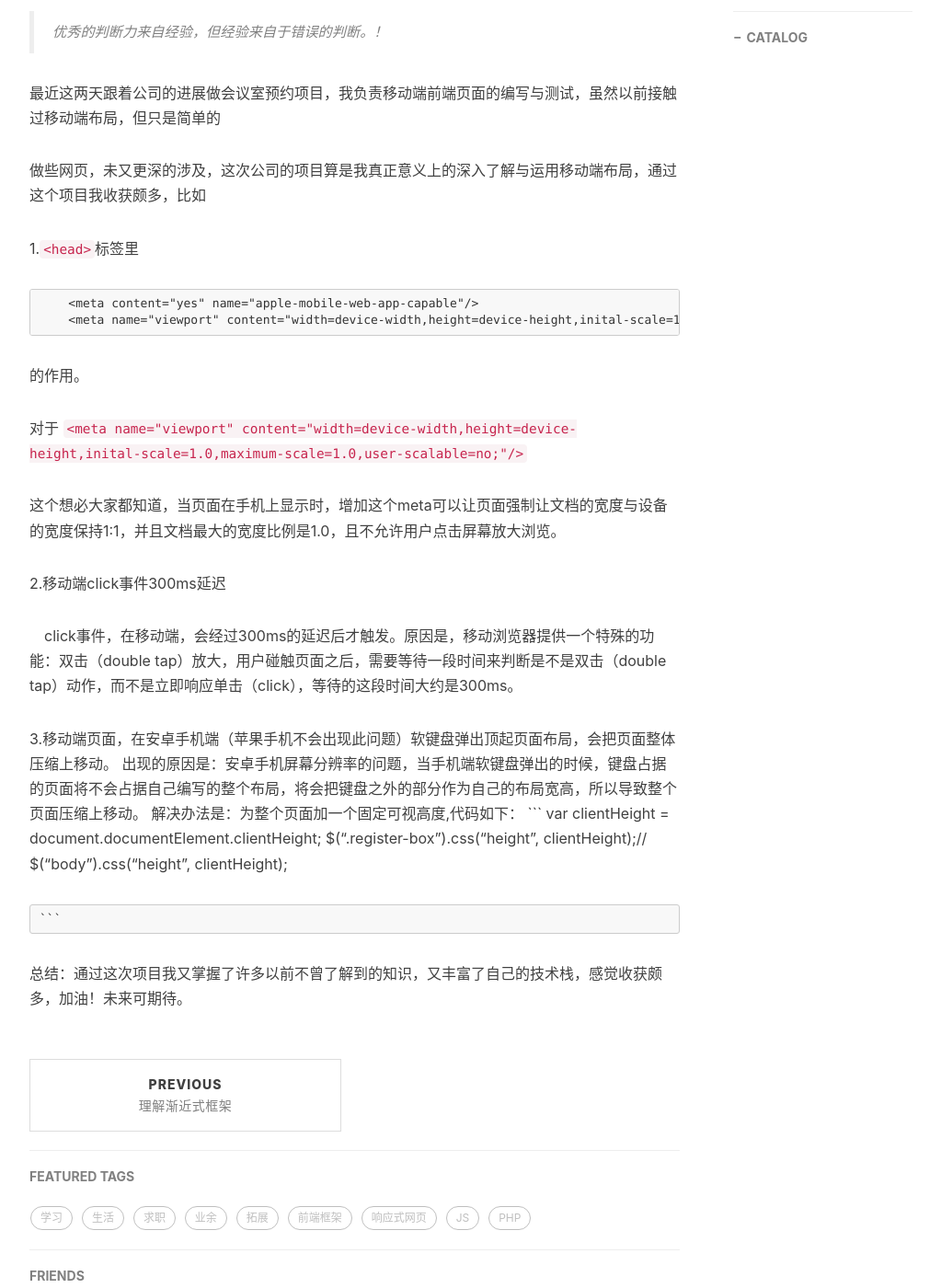
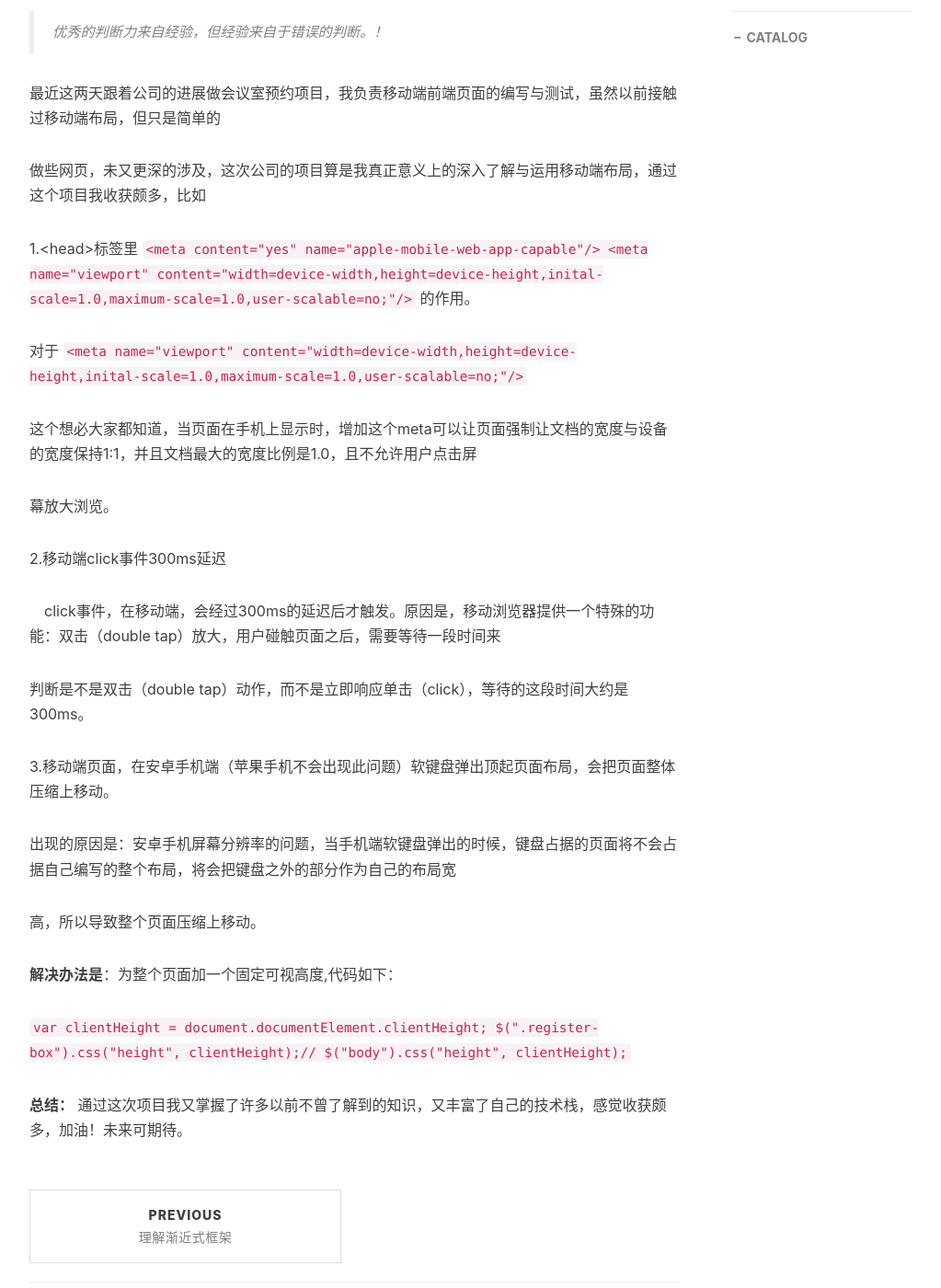
Before and after one commit to lisbeth0720/lisbeth0720.github.io, a Jekyll site: the page built from _posts/2019-10-30-关于编写移动端页面遇到的坑与总结.md, in a window 1280 px wide and 1400 px high, scrolled down 611 px. Shown: the whole window at 92% size, without its empty margins (233-1256 px from the left). Built offline with Jekyll 4.4.1, drawn with Linux system fonts in a browser that asks for light colours; nearby versions of some CDN libraries; comment, search, counter and statistics services are not loaded.

Commit message:
Update 2019-10-30-关于编写移动端页面遇到的坑与总结.md

````diff
--- a/_posts/2019-10-30-关于编写移动端页面遇到的坑与总结.md
+++ b/_posts/2019-10-30-关于编写移动端页面遇到的坑与总结.md
@@ -17,31 +17,37 @@ tags:
 
 做些网页，未又更深的涉及，这次公司的项目算是我真正意义上的深入了解与运用移动端布局，通过这个项目我收获颇多，比如
 
-1.```<head>```标签里
+1.<head>标签里
    ```
     <meta content="yes" name="apple-mobile-web-app-capable"/>
-    <meta name="viewport" content="width=device-width,height=device-height,inital-scale=1.0,maximum-scale=1.0,user-scalable=no;"/>
-   ```
+    <meta name="viewport" content="width=device-width,height=device-height,inital-scale=1.0,maximum-scale=1.0,user-scalable=no;"/>```
 的作用。
 
 对于
 ``` <meta name="viewport" content="width=device-width,height=device-height,inital-scale=1.0,maximum-scale=1.0,user-scalable=no;"/>```
 
-这个想必大家都知道，当页面在手机上显示时，增加这个meta可以让页面强制让文档的宽度与设备的宽度保持1:1，并且文档最大的宽度比例是1.0，且不允许用户点击屏幕放大浏览。
+这个想必大家都知道，当页面在手机上显示时，增加这个meta可以让页面强制让文档的宽度与设备的宽度保持1:1，并且文档最大的宽度比例是1.0，且不允许用户点击屏
+
+幕放大浏览。
 
 
 2.移动端click事件300ms延迟
 
-　click事件，在移动端，会经过300ms的延迟后才触发。原因是，移动浏览器提供一个特殊的功能：双击（double tap）放大，用户碰触页面之后，需要等待一段时间来判断是不是双击（double tap）动作，而不是立即响应单击（click），等待的这段时间大约是300ms。
+　click事件，在移动端，会经过300ms的延迟后才触发。原因是，移动浏览器提供一个特殊的功能：双击（double tap）放大，用户碰触页面之后，需要等待一段时间来
+
+ 判断是不是双击（double tap）动作，而不是立即响应单击（click），等待的这段时间大约是300ms。
 
 
  3.移动端页面，在安卓手机端（苹果手机不会出现此问题）软键盘弹出顶起页面布局，会把页面整体压缩上移动。
- 出现的原因是：安卓手机屏幕分辨率的问题，当手机端软键盘弹出的时候，键盘占据的页面将不会占据自己编写的整个布局，将会把键盘之外的部分作为自己的布局宽高，所以导致整个页面压缩上移动。
- 解决办法是：为整个页面加一个固定可视高度,代码如下：
+
+ 出现的原因是：安卓手机屏幕分辨率的问题，当手机端软键盘弹出的时候，键盘占据的页面将不会占据自己编写的整个布局，将会把键盘之外的部分作为自己的布局宽
+
+ 高，所以导致整个页面压缩上移动。
+
+ **解决办法是**：为整个页面加一个固定可视高度,代码如下：
+
  ``` var clientHeight = document.documentElement.clientHeight;
     $(".register-box").css("height", clientHeight);//
-    $("body").css("height", clientHeight);
+    $("body").css("height", clientHeight);```
 
-    ```
-
-总结：通过这次项目我又掌握了许多以前不曾了解到的知识，又丰富了自己的技术栈，感觉收获颇多，加油！未来可期待。
+**总结：** 通过这次项目我又掌握了许多以前不曾了解到的知识，又丰富了自己的技术栈，感觉收获颇多，加油！未来可期待。
````
